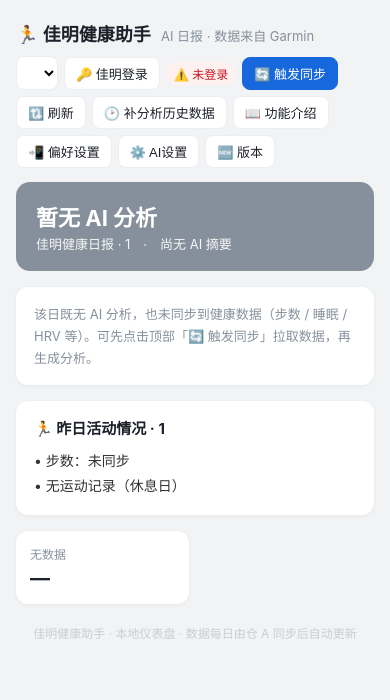
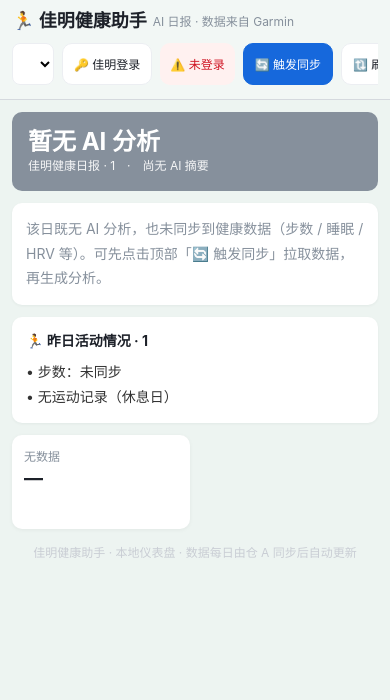
Before and after one commit to lxqds/garmin-health-assistant, a Flask app: page /day/1 in a window 390 px wide. Shown: the top 700 px of the page. Run offline with Flask 3, Linux system fonts and the light colour scheme; lists and menus that the app fills with data are empty.

Commit message:
feat: 仪表盘 PWA 支持（manifest + service worker + 移动端安全区适配）
- dashboard/app.py: 新增 /manifest.webmanifest 与 /service-worker.js 路由
- day.html / need_data.html: 引入 manifest、theme-color、apple-mobile-web-app
  元标签，补充 safe-area-inset 安全区与移动端响应式样式
- assets/: 新增 manifest.webmanifest 与 service-worker.js

注：vendor/garmin_sync.py 的「仅凭令牌同步」修复已在 ccd61ae 提交，
本提交仅合入工作目录中的 UI 改动，未回退该修复。

```diff
--- a/dashboard/app.py
+++ b/dashboard/app.py
@@ -52,6 +52,18 @@ def favicon():
 @app.route("/assets/<path:fname>")
 def assets_file(fname):
     return send_from_directory(ASSETS_DIR, fname)
+
+
+@app.route("/manifest.webmanifest")
+def manifest_file():
+    return send_from_directory(ASSETS_DIR, "manifest.webmanifest", mimetype="application/manifest+json")
+
+
+@app.route("/service-worker.js")
+def service_worker():
+    resp = send_from_directory(ASSETS_DIR, "service-worker.js", mimetype="application/javascript")
+    resp.headers["Cache-Control"] = "no-cache"
+    return resp
 
 
 @app.template_filter("fmt_dur")
--- a/dashboard/templates/day.html
+++ b/dashboard/templates/day.html
@@ -2,15 +2,21 @@
 <html lang="zh">
 <head>
 <meta charset="utf-8">
-<meta name="viewport" content="width=device-width,initial-scale=1">
+<meta name="viewport" content="width=device-width,initial-scale=1,viewport-fit=cover">
 <title>佳明健康助手 · {{ date }}</title>
 <link rel="icon" type="image/x-icon" href="/favicon.ico">
 <link rel="apple-touch-icon" href="/assets/icon.png">
+<link rel="manifest" href="/manifest.webmanifest">
+<meta name="theme-color" content="#1668dc">
+<meta name="apple-mobile-web-app-capable" content="yes">
+<meta name="apple-mobile-web-app-title" content="佳明健康助手">
+<meta name="apple-mobile-web-app-status-bar-style" content="default">
 <script src="https://cdn.jsdelivr.net/npm/echarts@5/dist/echarts.min.js"></script>
 <style>
-  :root { --line:#eceef2; --txt:#1d2129; --sub:#86909c; --accent:#1668dc; }
+  :root { --line:#eceef2; --txt:#1d2129; --sub:#86909c; --accent:#1668dc; --page:#f2f3f5; --safe-bottom:env(safe-area-inset-bottom,0px); }
   * { box-sizing:border-box; }
-  body { margin:0; background:#f2f3f5; font-family:-apple-system,"PingFang SC","Microsoft YaHei",sans-serif; color:var(--txt); }
+  html { -webkit-text-size-adjust:100%; }
+  body { margin:0; background:var(--page); font-family:-apple-system,"PingFang SC","Microsoft YaHei",sans-serif; color:var(--txt); }
   .wrap { max-width:960px; margin:0 auto; padding:20px 16px 60px; }
   .topbar { display:flex; align-items:center; justify-content:space-between; margin-bottom:14px; flex-wrap:wrap; gap:10px; }
   .brand { font-size:18px; font-weight:700; }
@@ -72,6 +78,7 @@
   .tbtn.primary { background:var(--accent); color:#fff; border-color:var(--accent); }
   .tbtn.primary:hover { filter:brightness(1.06); color:#fff; }
   .tbtn:disabled { opacity:.6; cursor:default; }
+  .install-only { display:none; }
   /* 模态弹窗 */
   .modal-mask { position:fixed; inset:0; background:rgba(0,0,0,.4); display:none;
                 align-items:center; justify-content:center; z-index:1000; }
@@ -106,6 +113,50 @@
   .login-ind { font-size:12px; padding:3px 8px; border-radius:20px; white-space:nowrap; }
   .login-ind.ok { background:#e8ffea; color:#009a29; }
   .login-ind.no { background:#fff1f0; color:#cf1322; }
+  @media (max-width: 720px) {
+    :root { --page:#edf4f1; }
+    body { min-width:0; }
+    .wrap { width:100%; max-width:none; padding:0 12px calc(86px + var(--safe-bottom)); }
+    .topbar {
+      position:sticky; top:0; z-index:20; margin:0 -12px 12px; padding:calc(10px + env(safe-area-inset-top,0px)) 12px 10px;
+      background:rgba(242,247,245,.96); backdrop-filter:blur(14px); border-bottom:1px solid rgba(201,205,212,.7);
+      display:block;
+    }
+    .brand { font-size:18px; line-height:1.25; margin-bottom:10px; display:flex; align-items:center; gap:6px; }
+    .brand small { display:block; margin-left:0; font-size:12px; }
+    .top-actions { display:flex; flex-wrap:nowrap; gap:8px; overflow-x:auto; padding:0 2px 4px;
+                   scroll-snap-type:x proximity; scrollbar-width:none; }
+    .top-actions::-webkit-scrollbar { display:none; }
+    .top-actions select, .top-actions .tbtn, .top-actions .login-ind {
+      flex:0 0 auto; min-height:42px; scroll-snap-align:start;
+    }
+    .top-actions select { max-width:126px; padding:8px 10px; }
+    .tbtn { padding:8px 11px; font-size:12px; border-radius:10px; }
+    .login-ind { display:inline-flex; align-items:center; padding:7px 10px; border-radius:10px; }
+    .install-only.show { display:inline-flex; align-items:center; }
+    .hist-progress { margin:0 0 12px; line-height:1.55; }
+    .week-strip { display:flex; grid-template-columns:none; overflow-x:auto; gap:10px; padding:0 2px 4px; margin-bottom:12px; scrollbar-width:none; }
+    .week-strip::-webkit-scrollbar { display:none; }
+    .day-card { flex:0 0 136px; border-radius:10px; padding:10px 9px; }
+    .banner { border-radius:10px; padding:16px; margin-bottom:12px; }
+    .banner .st { font-size:24px; line-height:1.15; }
+    .banner .dt { font-size:12px; line-height:1.5; }
+    .banner .sum { font-size:13px; line-height:1.65; }
+    .grid { grid-template-columns:repeat(2,minmax(0,1fr)); gap:10px; margin-bottom:12px; }
+    .metric { border-radius:10px; padding:12px; min-height:94px; }
+    .metric .v { font-size:19px; line-height:1.2; overflow-wrap:anywhere; }
+    .card { border-radius:10px; padding:14px; margin-bottom:12px; box-shadow:0 1px 3px rgba(29,33,41,.05); }
+    .card h3 { font-size:14px; line-height:1.4; flex-wrap:wrap; }
+    .act, .advice, .plan { font-size:14px; line-height:1.75; }
+    .plan { padding-left:20px; }
+    .chart { height:260px; }
+    .modal-mask { align-items:flex-end; }
+    .modal { width:100vw; max-height:88vh; border-radius:16px 16px 0 0; padding:20px 18px calc(20px + var(--safe-bottom)); }
+    .modal .close { top:12px; right:14px; width:40px; height:40px; }
+    .form-row input, .form-row select { min-height:44px; font-size:16px; }
+    .modal .actions { position:sticky; bottom:calc(-20px - var(--safe-bottom)); background:#fff; padding:10px 0 var(--safe-bottom); margin-top:12px; }
+    .foot { margin-top:14px; padding-bottom:10px; line-height:1.6; }
+  }
 </style>
 </head>
 <body>
@@ -128,6 +179,7 @@
       <button type="button" class="tbtn" id="btn-pref">📲 偏好设置</button>
       <button type="button" class="tbtn" id="btn-aiset">⚙️ AI设置</button>
       <button type="button" class="tbtn" id="btn-about">🆕 版本</button>
+      <button type="button" class="tbtn install-only" id="btn-install">📱 安装</button>
     </div>
   </div>
 
@@ -846,6 +898,30 @@
       });
     });
   }
+
+  // PWA：注册离线壳与安装按钮
+  var deferredInstallPrompt = null;
+  var installBtn = document.getElementById('btn-install');
+  if ('serviceWorker' in navigator) {
+    window.addEventListener('load', function(){
+      navigator.serviceWorker.register('/service-worker.js').catch(function(){});
+    });
+  }
+  window.addEventListener('beforeinstallprompt', function(e){
+    e.preventDefault();
+    deferredInstallPrompt = e;
+    if (installBtn) installBtn.classList.add('show');
+  });
+  if (installBtn) {
+    installBtn.addEventListener('click', function(){
+      if (!deferredInstallPrompt) return;
+      deferredInstallPrompt.prompt();
+      deferredInstallPrompt.userChoice.finally(function(){
+        deferredInstallPrompt = null;
+        installBtn.classList.remove('show');
+      });
+    });
+  }
 </script>
 </body>
 </html>
```
Also changed, not shown: assets/service-worker.js (added, +51 -0 lines), dashboard/templates/need_data.html (+13 -1 lines), assets/manifest.webmanifest (added).
